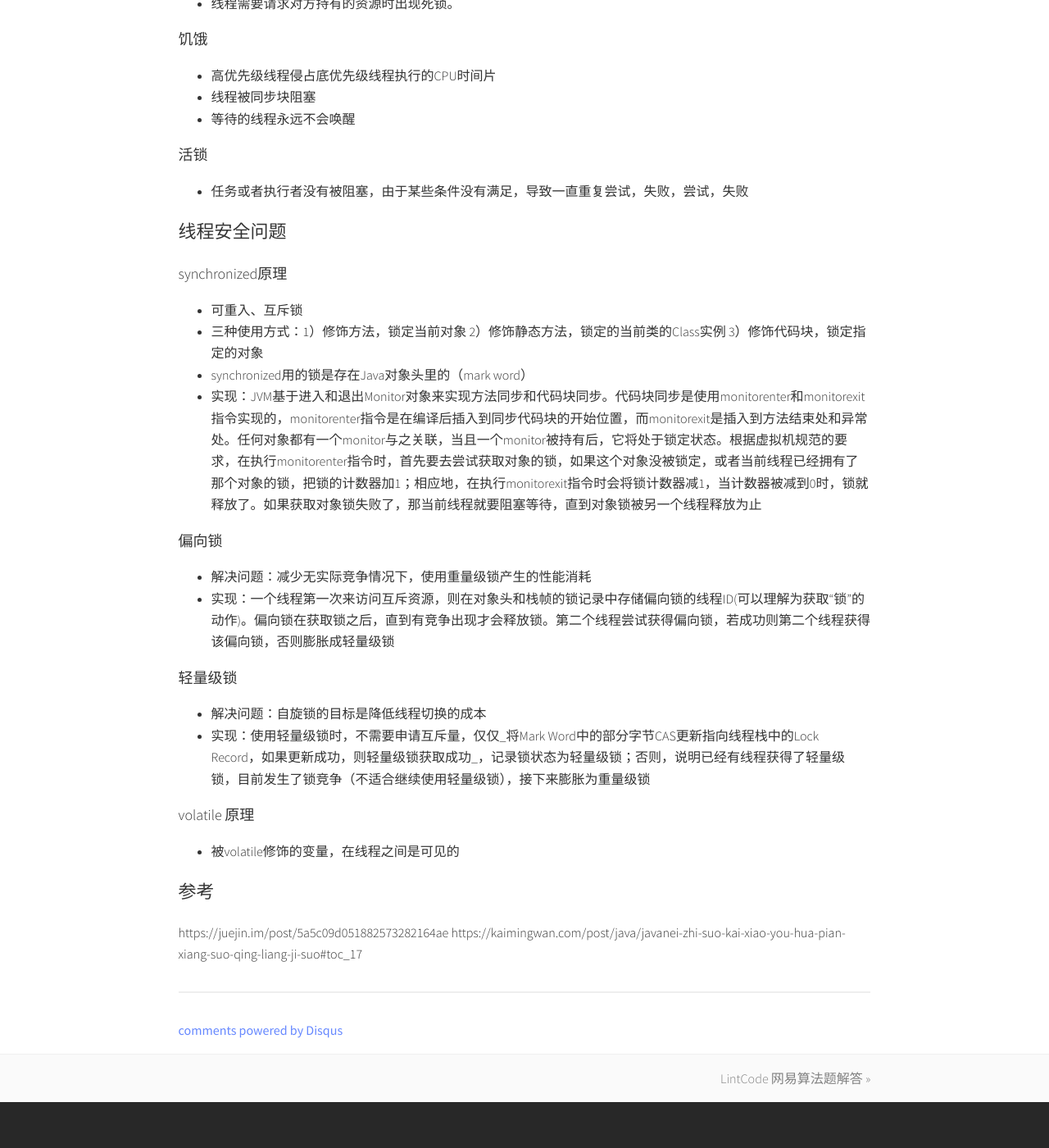
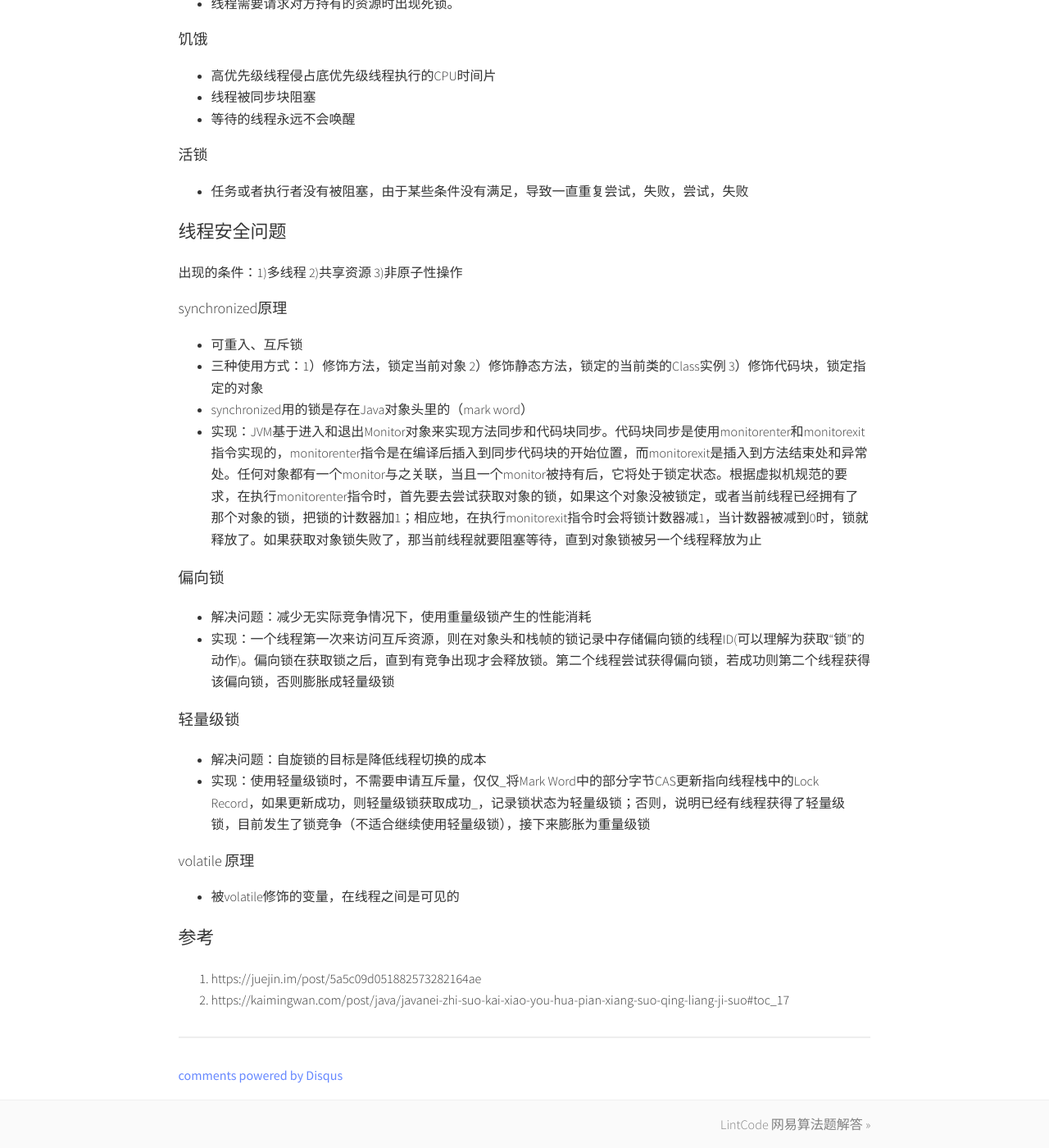
Before and after one commit to summer00/summer00.github.io, a Jekyll site: the page built from _posts/2018-08-22-thread-summary.md, in a window 1280 px wide and 1400 px high, scrolled down 385 px. Shown: the whole window at 82% size. Built offline with Jekyll 4.4.1, drawn with Linux system fonts in a browser that asks for light colours; comment, search, counter and statistics services are not loaded; before the commit the page ends 1729 px from its top, so only the background shows below that.

Commit message:
update post

```diff
--- a/_posts/2018-08-22-thread-summary.md
+++ b/_posts/2018-08-22-thread-summary.md
@@ -24,6 +24,8 @@ categories: [summary]
 
 # 线程安全问题
 
+出现的条件：1)多线程 2)共享资源 3)非原子性操作
+
 ## synchronized原理
 
 * 可重入、互斥锁
@@ -31,12 +33,12 @@ categories: [summary]
 * synchronized用的锁是存在Java对象头里的（mark word）
 * 实现：JVM基于进入和退出Monitor对象来实现方法同步和代码块同步。代码块同步是使用monitorenter和monitorexit指令实现的，monitorenter指令是在编译后插入到同步代码块的开始位置，而monitorexit是插入到方法结束处和异常处。任何对象都有一个monitor与之关联，当且一个monitor被持有后，它将处于锁定状态。根据虚拟机规范的要求，在执行monitorenter指令时，首先要去尝试获取对象的锁，如果这个对象没被锁定，或者当前线程已经拥有了那个对象的锁，把锁的计数器加1；相应地，在执行monitorexit指令时会将锁计数器减1，当计数器被减到0时，锁就释放了。如果获取对象锁失败了，那当前线程就要阻塞等待，直到对象锁被另一个线程释放为止
 
-## 偏向锁
+### 偏向锁
 
 * 解决问题：减少无实际竞争情况下，使用重量级锁产生的性能消耗
 * 实现：一个线程第一次来访问互斥资源，则在对象头和栈帧的锁记录中存储偏向锁的线程ID(可以理解为获取“锁”的动作)。偏向锁在获取锁之后，直到有竞争出现才会释放锁。第二个线程尝试获得偏向锁，若成功则第二个线程获得该偏向锁，否则膨胀成轻量级锁
 
-## 轻量级锁
+### 轻量级锁
 
 * 解决问题：自旋锁的目标是降低线程切换的成本
 * 实现：使用轻量级锁时，不需要申请互斥量，仅仅_将Mark Word中的部分字节CAS更新指向线程栈中的Lock Record，如果更新成功，则轻量级锁获取成功_，记录锁状态为轻量级锁；否则，说明已经有线程获得了轻量级锁，目前发生了锁竞争（不适合继续使用轻量级锁），接下来膨胀为重量级锁
@@ -46,5 +48,6 @@ categories: [summary]
 * 被volatile修饰的变量，在线程之间是可见的
 
 # 参考
-https://juejin.im/post/5a5c09d051882573282164ae
-https://kaimingwan.com/post/java/javanei-zhi-suo-kai-xiao-you-hua-pian-xiang-suo-qing-liang-ji-suo#toc_17
+
+1. https://juejin.im/post/5a5c09d051882573282164ae
+2. https://kaimingwan.com/post/java/javanei-zhi-suo-kai-xiao-you-hua-pian-xiang-suo-qing-liang-ji-suo#toc_17
```
